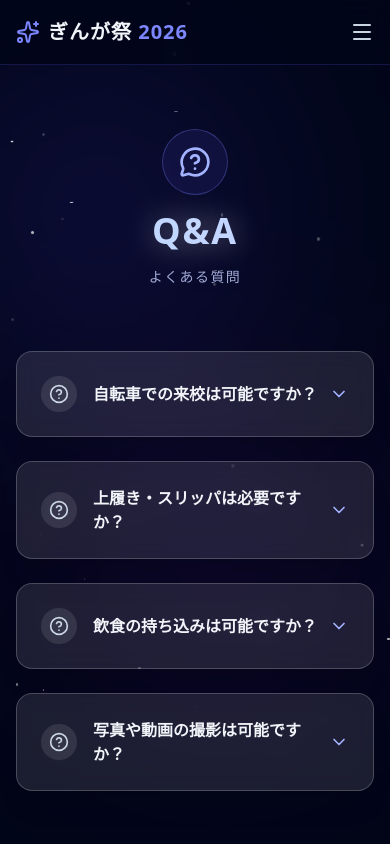
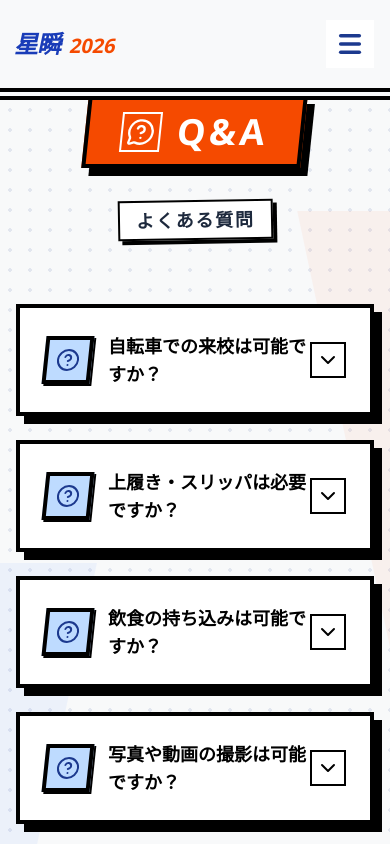
Before and after one commit to gingakouhou/gingafes2026, a Next.js app: page /faq in a window 390 px wide. Shown: the top 844 px of the page. Built offline with nearby package versions, Linux system fonts and the light colour scheme.

Commit message:
refactor: 全ページとヘッダーを「星瞬」の熱いネオブルータリズムデザインに統一

```diff
--- a/src/app/faq/page.tsx
+++ b/src/app/faq/page.tsx
@@ -27,38 +27,37 @@ function AccordionItem({ faq, index }: { faq: typeof faqs[0]; index: number }) {
 
   return (
     <div
-      className={`animate-fade-in-up opacity-0 [animation-fill-mode:forwards] rounded-2xl border border-white/20 bg-white/10 backdrop-blur-md shadow-xl overflow-hidden transition-all duration-300 ${isOpen ? "bg-white/20 border-indigo-400/50" : "hover:bg-white/15 hover:border-white/30"}`}
-      style={{ animationDelay: `${200 + index * 150}ms` }}
+      className={`animate-brutal-slide opacity-0 [animation-fill-mode:forwards] border-4 border-black bg-white transition-all duration-300 ${isOpen ? "shadow-[8px_8px_0px_rgba(234,88,12,1)] -translate-y-1" : "shadow-[8px_8px_0px_rgba(0,0,0,1)] hover:-translate-y-1 hover:shadow-[12px_12px_0px_rgba(37,99,235,1)]"}`}
+      style={{ animationDelay: `${200 + index * 100}ms` }}
     >
       <button
         onClick={() => setIsOpen(!isOpen)}
-        className="flex w-full items-center justify-between p-6 text-left focus:outline-none focus:ring-2 focus:ring-indigo-400/50 rounded-2xl"
+        className="flex w-full items-center justify-between p-6 text-left focus:outline-none focus:ring-4 focus:ring-blue-600/50"
         aria-expanded={isOpen}
       >
         <div className="flex items-center gap-4">
-          <div className={`p-2 rounded-full transition-colors flex-shrink-0 ${isOpen ? "bg-indigo-500/20 text-indigo-300" : "bg-white/10 text-slate-300"}`}>
-            <HelpCircle className="w-5 h-5 sm:w-6 sm:h-6" />
+          <div className={`p-2 border-4 border-black transition-colors flex-shrink-0 -skew-x-6 ${isOpen ? "bg-orange-500 text-white translate-y-1 shadow-none" : "bg-blue-200 text-blue-900 shadow-[2px_2px_0px_rgba(0,0,0,1)]"}`}>
+            <HelpCircle className="w-6 h-6 sm:w-8 sm:h-8" />
           </div>
-          <span className={`text-base sm:text-lg font-bold transition-colors ${isOpen ? "text-indigo-100" : "text-slate-100"}`}>
+          <span className={`text-lg sm:text-xl font-black transition-colors ${isOpen ? "text-orange-600" : "text-black"}`}>
             {faq.q}
           </span>
         </div>
-        <ChevronDown
-          className={`w-5 h-5 flex-shrink-0 text-indigo-300 transition-transform duration-500 ease-in-out ${isOpen ? "rotate-180" : "rotate-0"}`}
-        />
+        <div className={`flex-shrink-0 p-1 border-2 border-black transition-all duration-500 ease-[cubic-bezier(0.34,1.56,0.64,1)] ${isOpen ? "rotate-180 bg-black text-white" : "rotate-0 bg-white text-black"}`}>
+          <ChevronDown className="w-6 h-6" />
+        </div>
       </button>
 
       {/*
-        Tailwindのgridを用いたスムーズな開閉アニメーション
-        grid-template-rows: 0fr -> 1fr のトランジション
+        Tailwindのgridを用いたスムーズな開閉アニメーション + バウンス感
       */}
       <div
-        className={`grid transition-all duration-500 ease-in-out ${isOpen ? "grid-rows-[1fr] opacity-100" : "grid-rows-[0fr] opacity-0"}`}
+        className={`grid transition-all duration-500 ease-[cubic-bezier(0.34,1.56,0.64,1)] origin-top ${isOpen ? "grid-rows-[1fr] opacity-100 scale-y-100" : "grid-rows-[0fr] opacity-0 scale-y-95 pointer-events-none"}`}
       >
         <div className="overflow-hidden">
-          <div className="p-6 pt-0 text-slate-300 leading-relaxed border-t border-white/10 mt-2">
-            <p className="flex gap-3">
-              <span className="font-bold text-indigo-300 text-lg">A.</span>
+          <div className="p-6 pt-0 bg-orange-50 border-t-4 border-black mt-2">
+            <p className="flex gap-4 font-bold text-slate-800 leading-loose py-4">
+              <span className="font-black text-orange-600 text-2xl -skew-x-12">A.</span>
               <span>{faq.a}</span>
             </p>
           </div>
@@ -70,39 +69,26 @@ function AccordionItem({ faq, index }: { faq: typeof faqs[0]; index: number }) {
 
 export default function FAQPage() {
   return (
-    <div className="relative min-h-[calc(100vh-4rem)]">
-      {/* 常に背面にある星空・オーロラエフェクト (fixed) */}
-      <div className="fixed inset-0 z-0 pointer-events-none overflow-hidden">
-        <div className="absolute top-1/4 left-1/4 h-[500px] w-[500px] -translate-x-1/2 -translate-y-1/2 rounded-full bg-indigo-600/20 mix-blend-screen blur-[120px] max-md:h-[300px] max-md:w-[300px]" />
-        <div className="absolute bottom-1/4 right-1/4 h-[600px] w-[600px] translate-x-1/4 translate-y-1/4 rounded-full bg-purple-600/10 mix-blend-screen blur-[120px] max-md:h-[300px] max-md:w-[300px]" />
+    <div className="relative min-h-[calc(100vh-4rem)] bg-[#f8f9fa] text-slate-900 pb-20 overflow-x-hidden selection:bg-orange-600 selection:text-white">
+      {/* 背景パターン: ドット */}
+      <div className="fixed inset-0 z-0 bg-dot-pattern opacity-10 pointer-events-none mix-blend-multiply" />
 
-        {/* 無数の星 */}
-        {[...Array(30)].map((_, i) => (
-          <div
-            key={i}
-            className="absolute rounded-full bg-white opacity-20 animate-twinkle"
-            style={{
-              top: `${Math.random() * 100}%`,
-              left: `${Math.random() * 100}%`,
-              width: `${Math.random() * 3 + 1}px`,
-              height: `${Math.random() * 3 + 1}px`,
-              animationDelay: `${Math.random() * 3}s`,
-              animationDuration: `${Math.random() * 2 + 2}s`,
-            }}
-          />
-        ))}
-      </div>
+      {/* スラッシュ状の背景装飾 */}
+      <div className="fixed top-1/4 right-0 w-1/4 h-2/3 bg-orange-600/5 skew-x-12 translate-x-16 pointer-events-none z-0" />
+      <div className="fixed bottom-0 left-0 w-1/2 h-1/3 bg-blue-600/5 -skew-x-12 -translate-x-32 pointer-events-none z-0" />
 
-      <main className="relative z-10 w-full max-w-4xl px-4 py-16 mx-auto sm:px-6 lg:px-8">
+      <main className="relative z-10 w-full max-w-4xl px-4 py-16 mx-auto sm:px-6 lg:px-8 mt-8">
 
-        <div className="mb-16 text-center animate-fade-in-up">
-          <div className="inline-flex items-center justify-center p-4 mb-4 rounded-full bg-indigo-500/10 border border-indigo-400/30">
-            <MessageCircleQuestion className="w-8 h-8 md:w-10 md:h-10 text-indigo-300" />
+        <div className="mb-16 text-center animate-brutal-slide">
+          <div className="inline-block bg-orange-600 text-white px-8 py-3 border-4 border-black shadow-[8px_8px_0px_rgba(0,0,0,1)] -skew-x-6 transform 2">
+            <div className="flex items-center justify-center gap-4">
+              <MessageCircleQuestion className="w-10 h-10 border-2 border-white p-1" />
+              <h1 className="text-4xl font-black tracking-widest md:text-5xl uppercase">
+                Q&A
+              </h1>
+            </div>
           </div>
-          <h1 className="text-4xl font-extrabold tracking-wider md:text-5xl text-transparent bg-clip-text bg-gradient-to-r from-blue-200 to-indigo-200 drop-shadow-[0_0_15px_rgba(255,255,255,0.4)]">
-            Q&A
-          </h1>
-          <p className="mt-4 text-sm tracking-widest text-indigo-200/80 uppercase">
+          <p className="mt-8 text-lg font-bold tracking-widest text-slate-800 uppercase bg-white border-2 border-black inline-block px-4 py-1 shadow-[4px_4px_0px_rgba(0,0,0,1)] -rotate-1">
             よくある質問
           </p>
         </div>
--- a/src/components/Header.tsx
+++ b/src/components/Header.tsx
@@ -1,8 +1,8 @@
 "use client";
 
-import { useState } from "react";
+import { useState, useEffect } from "react";
 import Link from "next/link";
-import { Menu, X, Sparkles } from "lucide-react";
+import { Menu, X } from "lucide-react";
 
 const navLinks = [
   { name: "トップ", href: "/" },
@@ -14,63 +14,78 @@ const navLinks = [
 ];
 
 export default function Header() {
-  const [isOpen, setIsOpen] = useState(false);
+  const [isScrolled, setIsScrolled] = useState(false);
+  const [isMobileMenuOpen, setIsMobileMenuOpen] = useState(false);
+
+  useEffect(() => {
+    const handleScroll = () => {
+      setIsScrolled(window.scrollY > 20);
+    };
+    window.addEventListener("scroll", handleScroll);
+    return () => window.removeEventListener("scroll", handleScroll);
+  }, []);
 
   return (
-    <header className="sticky top-0 z-50 w-full border-b border-indigo-500/20 bg-slate-950/80 backdrop-blur-md">
-      <div className="mx-auto flex h-16 max-w-7xl items-center justify-between px-4 sm:px-6 lg:px-8">
+    <header
+      className={`fixed top-0 left-0 right-0 z-50 transition-all duration-300 ${
+        isScrolled
+          ? "bg-white shadow-[0_4px_0px_rgba(0,0,0,1)] py-3 border-b-4 border-black"
+          : "bg-[#f8f9fa] py-5 border-b-4 border-transparent"
+      }`}
+    >
+      <div className="max-w-7xl mx-auto px-4 sm:px-6 lg:px-8">
+        <div className="flex justify-between items-center">
           {/* Logo */}
-        <div className="flex items-center gap-2">
-          <Sparkles className="h-6 w-6 text-indigo-400" />
           <Link
             href="/"
-            className="text-xl font-bold tracking-wider text-slate-100 transition-colors hover:text-indigo-300"
+            className="flex items-center gap-2 group"
           >
-            ぎんが祭 <span className="text-indigo-400">2026</span>
+            <span className="text-2xl font-black tracking-tighter text-blue-800 -skew-x-12 group-hover:text-orange-600 transition-colors">
+              星瞬 <span className="text-orange-600 tracking-normal text-xl ml-1 group-hover:text-blue-800">2026</span>
+            </span>
           </Link>
-        </div>
 
           {/* Desktop Navigation */}
-        <nav className="hidden space-x-8 md:flex">
+          <nav className="hidden md:flex items-center gap-8">
             {navLinks.map((link) => (
               <Link
                 key={link.name}
                 href={link.href}
-              className="text-sm font-medium text-slate-300 transition-colors hover:text-indigo-400 hover:drop-shadow-[0_0_8px_rgba(129,140,248,0.5)]"
+                className="relative text-sm font-bold tracking-widest text-blue-900 uppercase transition-colors hover:text-orange-600 group"
               >
                 {link.name}
+                {/* 炎のようなオレンジのアンダーラインエフェクト */}
+                <span className="absolute -bottom-1 left-0 w-0 h-1 bg-orange-600 transition-all duration-300 group-hover:w-full skew-x-12"></span>
               </Link>
             ))}
           </nav>
 
           {/* Mobile Menu Button */}
-        <div className="flex items-center md:hidden">
           <button
-            onClick={() => setIsOpen(!isOpen)}
-            className="text-slate-300 transition-colors hover:text-indigo-400 focus:outline-none"
-            aria-expanded={isOpen}
+            className="md:hidden p-2 text-blue-900 hover:text-orange-600 border-2 border-transparent hover:border-black hover:shadow-[2px_2px_0px_rgba(0,0,0,1)] transition-all bg-white"
+            onClick={() => setIsMobileMenuOpen(!isMobileMenuOpen)}
+            aria-label="Toggle menu"
           >
-            <span className="sr-only">メニューを開く</span>
-            {isOpen ? <X className="h-6 w-6" /> : <Menu className="h-6 w-6" />}
+            {isMobileMenuOpen ? <X className="h-7 w-7 stroke-[3]" /> : <Menu className="h-7 w-7 stroke-[3]" />}
           </button>
         </div>
       </div>
 
       {/* Mobile Navigation */}
       <div
-        className={`md:hidden overflow-hidden transition-all duration-300 ease-in-out ${
-          isOpen ? "max-h-64 opacity-100" : "max-h-0 opacity-0"
+        className={`md:hidden absolute top-full left-0 w-full bg-white border-b-4 border-black shadow-[0_8px_0px_rgba(0,0,0,1)] overflow-hidden transition-all duration-300 ease-in-out ${
+          isMobileMenuOpen ? "max-h-96 border-t-4" : "max-h-0 border-t-0"
         }`}
       >
-        <nav className="space-y-1 bg-slate-900/90 px-4 pb-4 pt-2 shadow-lg backdrop-blur-md">
+        <nav className="flex flex-col px-4 py-4 space-y-4">
           {navLinks.map((link) => (
             <Link
               key={link.name}
               href={link.href}
-              className="block rounded-md px-3 py-3 text-base font-medium text-slate-300 transition-colors hover:bg-slate-800 hover:text-indigo-400"
-              onClick={() => setIsOpen(false)}
+              className="text-lg font-black tracking-widest text-blue-900 uppercase px-4 py-3 border-2 border-black hover:bg-orange-600 hover:text-white hover:translate-x-2 transition-all -skew-x-6"
+              onClick={() => setIsMobileMenuOpen(false)}
             >
-              {link.name}
+              <div className="skew-x-6">{link.name}</div>
             </Link>
           ))}
         </nav>
```
Also changed, not shown: src/app/access/page.tsx (+51 -53 lines), src/app/events/page.tsx (+37 -48 lines), src/app/schedule/page.tsx (+32 -47 lines). Lines whose indentation alone changed are shown as unchanged.
